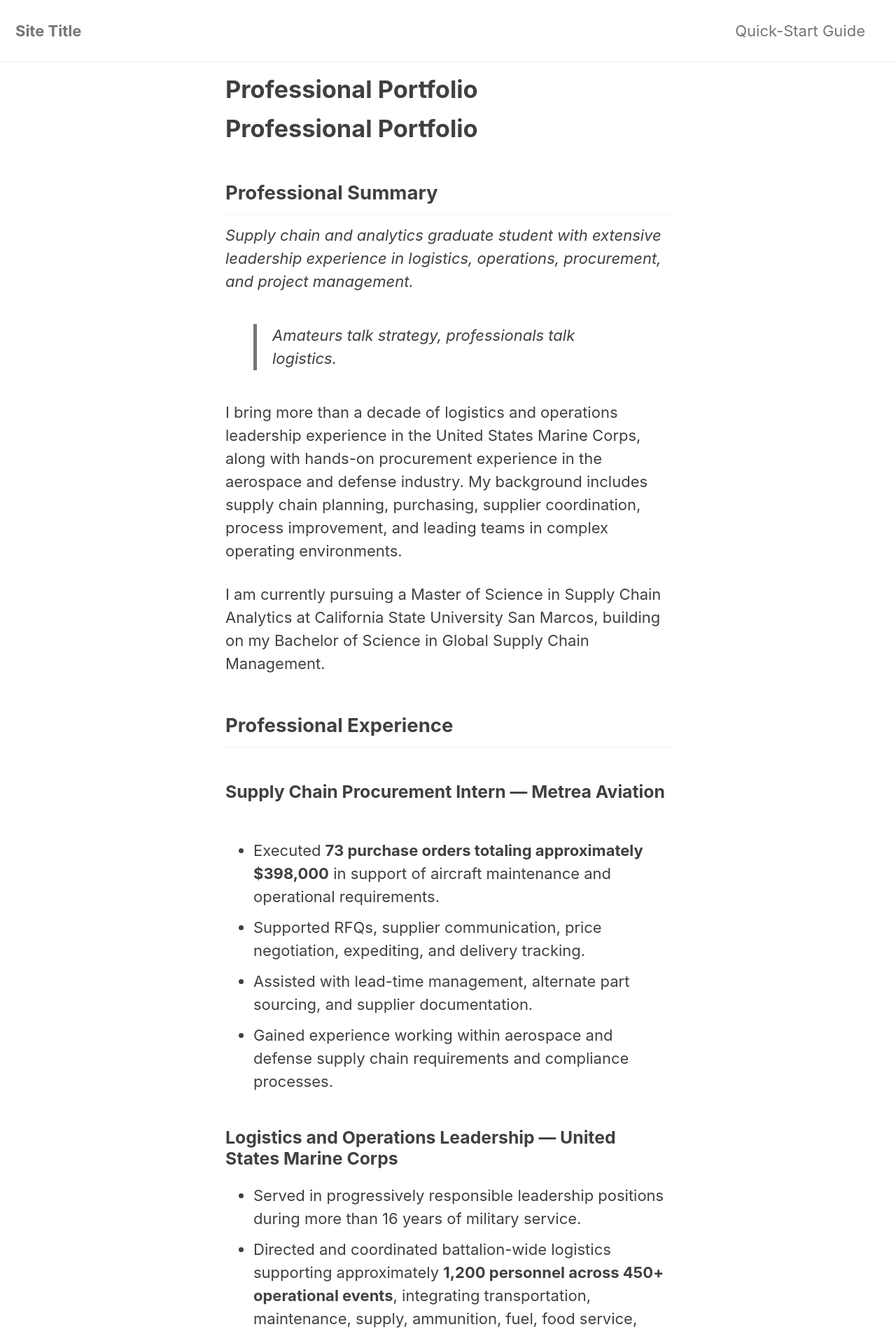
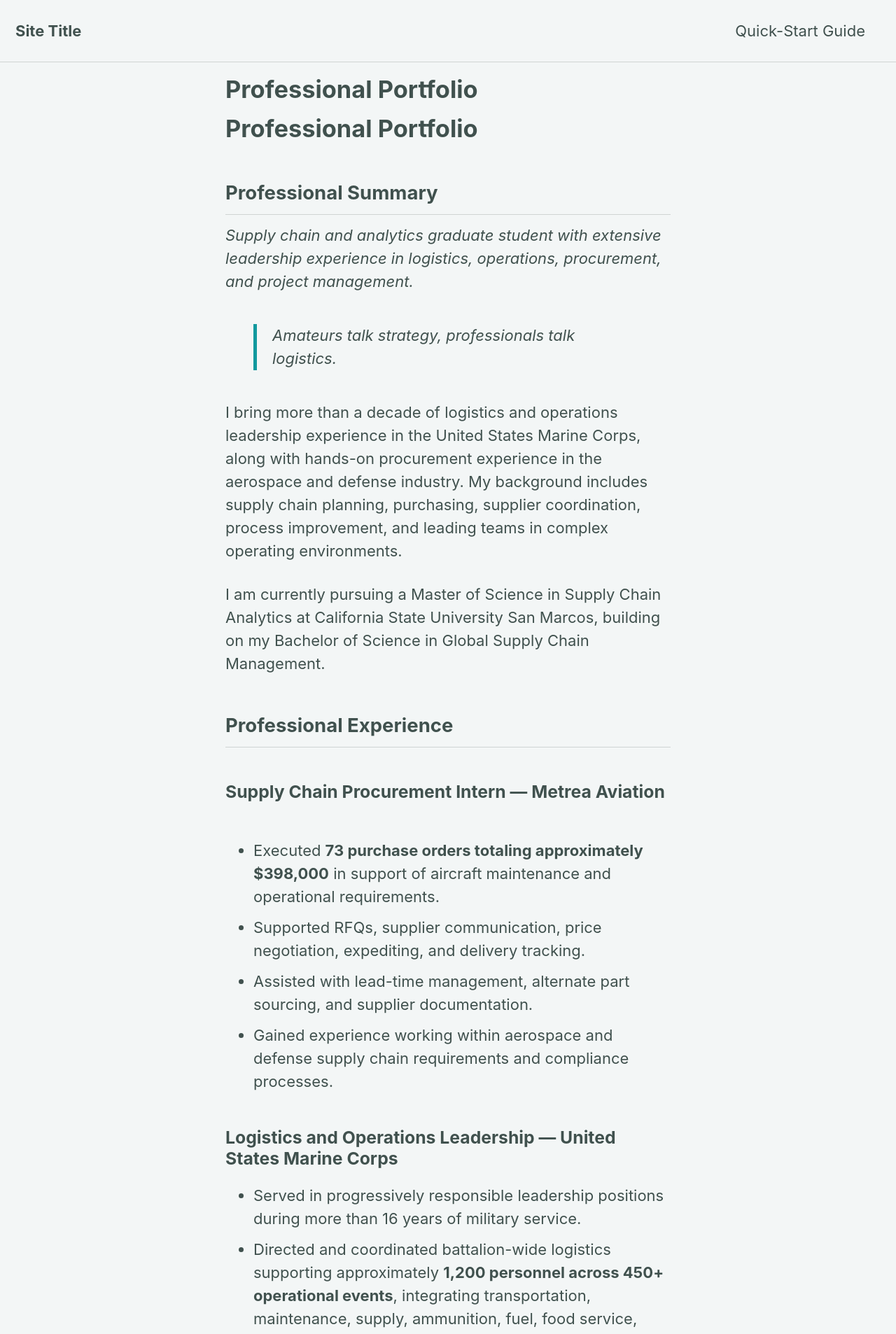
Before and after one commit to JohanLacea/JohanLacea.github.io, a Jekyll site: the page built from index.md, in a window 1280 px wide. Shown: the top 1906 px of the page at 70% size. Built offline with Jekyll 4.4.1, drawn with Linux system fonts in a browser that asks for light colours; cached includes are drawn as plain includes; the list of posts is cut into pages by our own code; our own code applies the rules of GitHub Pages for plain Markdown files.

Commit message:
Update _config.yml

```diff
--- a/_config.yml
+++ b/_config.yml
@@ -11,8 +11,8 @@
 # https://mmistakes.github.io/minimal-mistakes/docs/quick-start-guide/#installing-the-theme
 
 # theme                  : "minimal-mistakes-jekyll"
-# remote_theme           : "mmistakes/minimal-mistakes"
-minimal_mistakes_skin    : "default" # "air", "aqua", "contrast", "dark", "dirt", "neon", "mint", "plum", "sunrise", "catppuccin_latte", "catppuccin_mocha"
+remote_theme           : "mmistakes/minimal-mistakes@4.28.1"
+minimal_mistakes_skin    : "mint" # "air", "aqua", "contrast", "dark", "dirt", "neon", "mint", "plum", "sunrise", "catppuccin_latte", "catppuccin_mocha"
 
 # Site Settings
 locale                   : "en-US"
```
